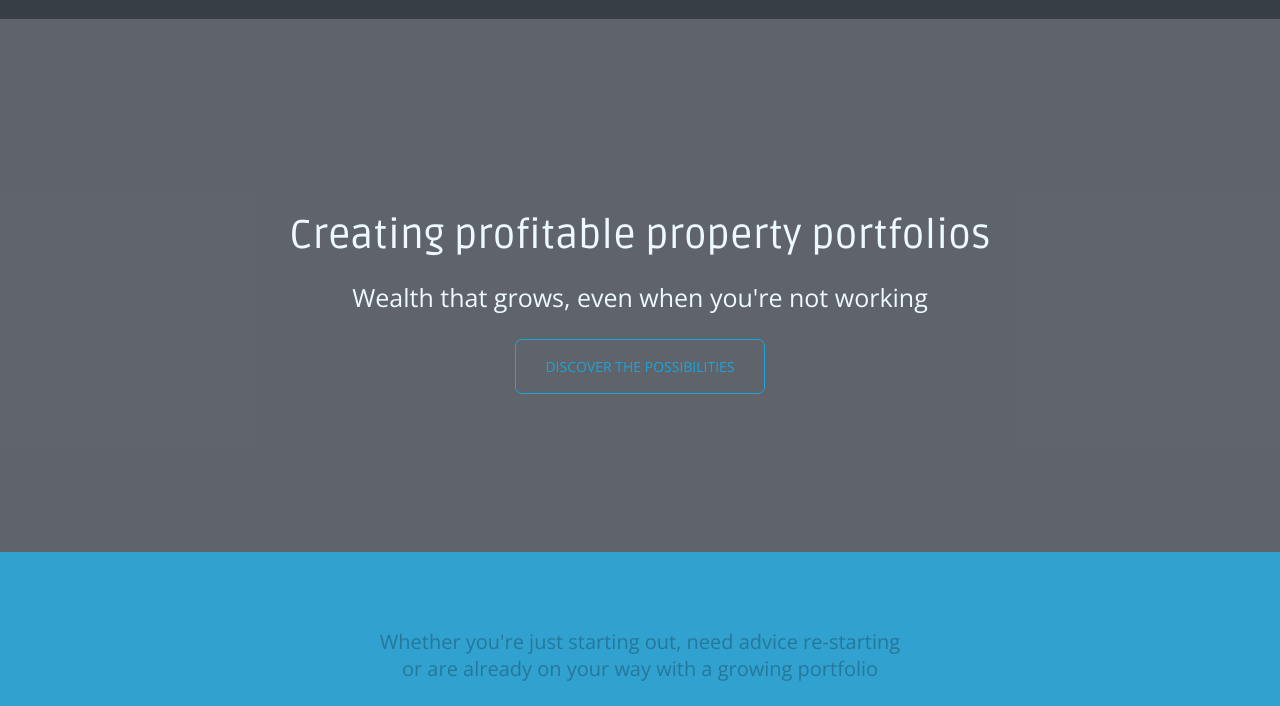
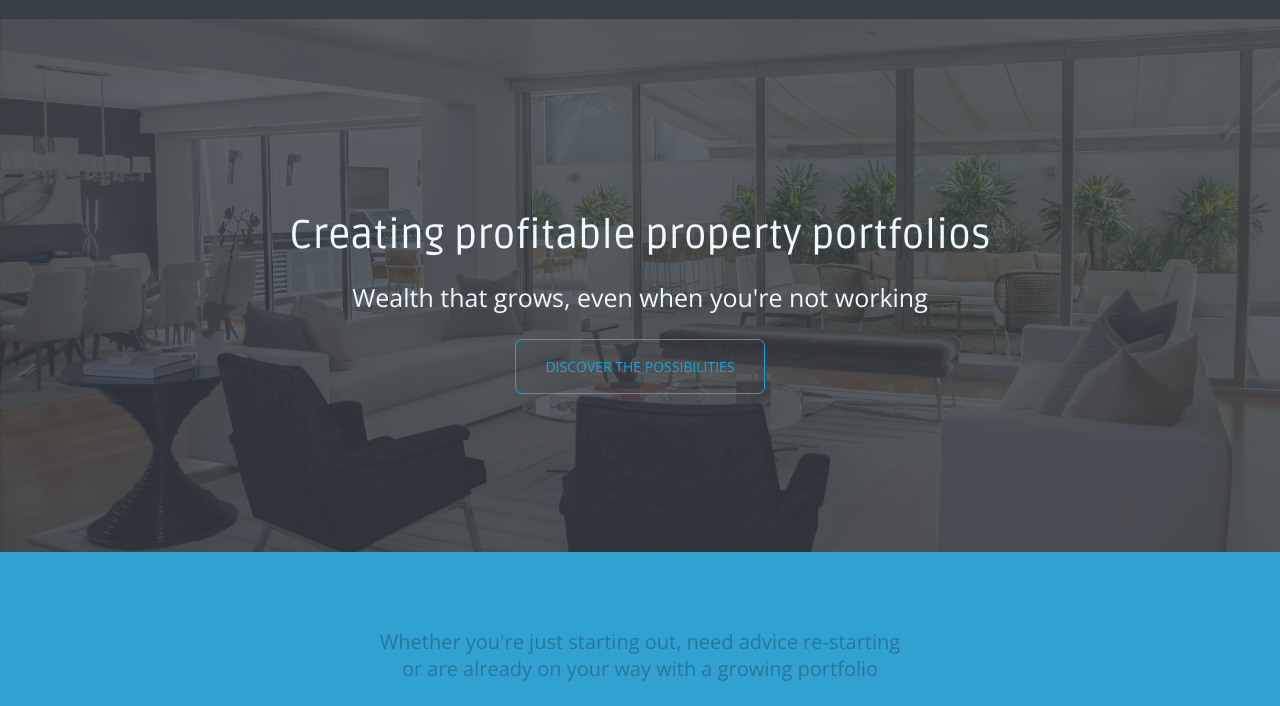
Before and after one commit to SuperchillB/becode-onepagers, a plain HTML site: page onepager-2/index.html in a window 1280 px wide. Shown: the part 61-767 px from the top of the page. Drawn offline with nearby package versions, Linux system fonts and the light colour scheme.

Commit message:
Update style.css

```diff
--- a/onepager-2/style.css
+++ b/onepager-2/style.css
@@ -56,7 +56,7 @@ nav ul a{
 	display: flex;
 	justify-content: center;
 	align-items: center;
-	background-image: url(onepage-images/alberto-castillo-q-346020.jpg);
+	background-image: url(../onepage-images/alberto-castillo-q-346020.jpg);
 	background-size: cover;
 	background-position: 60% 50%;
 	height: 533px;
```
